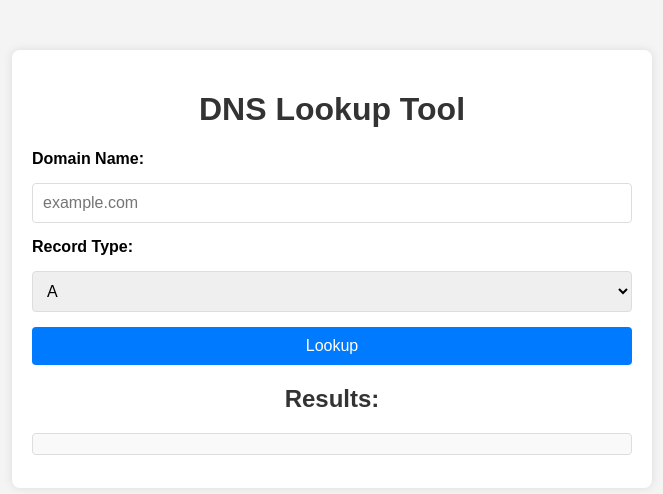
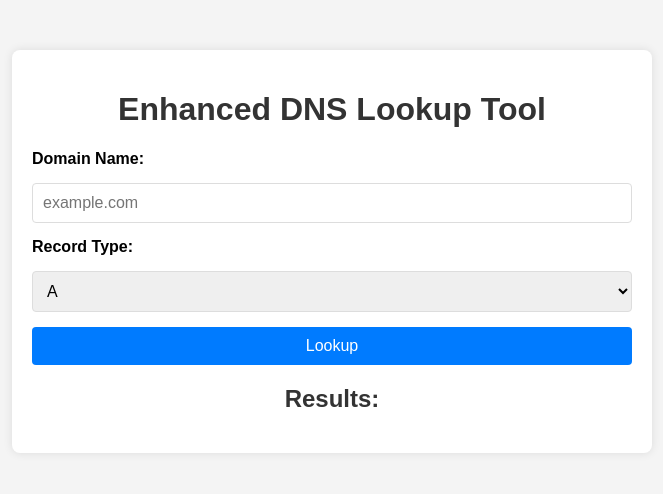
Before and after one commit to realdaemon/dns-lookup-tool, a plain HTML site: page index.html in a window 1280 px wide. Shown: the whole page, without its empty margins (308-971 px from the left). Drawn offline with Linux system fonts and the light colour scheme.

Commit message:
Update index.html

```diff
--- a/index.html
+++ b/index.html
@@ -3,13 +3,13 @@
 <head>
     <meta charset="UTF-8">
     <meta name="viewport" content="width=device-width, initial-scale=1.0">
-    <title>DNS Lookup Tool</title>
+    <title>Enhanced DNS Lookup Tool</title>
     <script src="script.js" defer></script>
     <link rel="stylesheet" href="styles.css">
 </head>
 <body>
     <div class="container">
-        <h1>DNS Lookup Tool</h1>
+        <h1>Enhanced DNS Lookup Tool</h1>
         <form id="dns-lookup-form">
             <label for="domain">Domain Name:</label>
             <input type="text" id="domain" name="domain" placeholder="example.com" required>
@@ -28,7 +28,7 @@
         </form>
         <div id="results">
             <h2>Results:</h2>
-            <pre id="output"></pre>
+            <div id="output"></div>
         </div>
     </div>
 </body>
```
